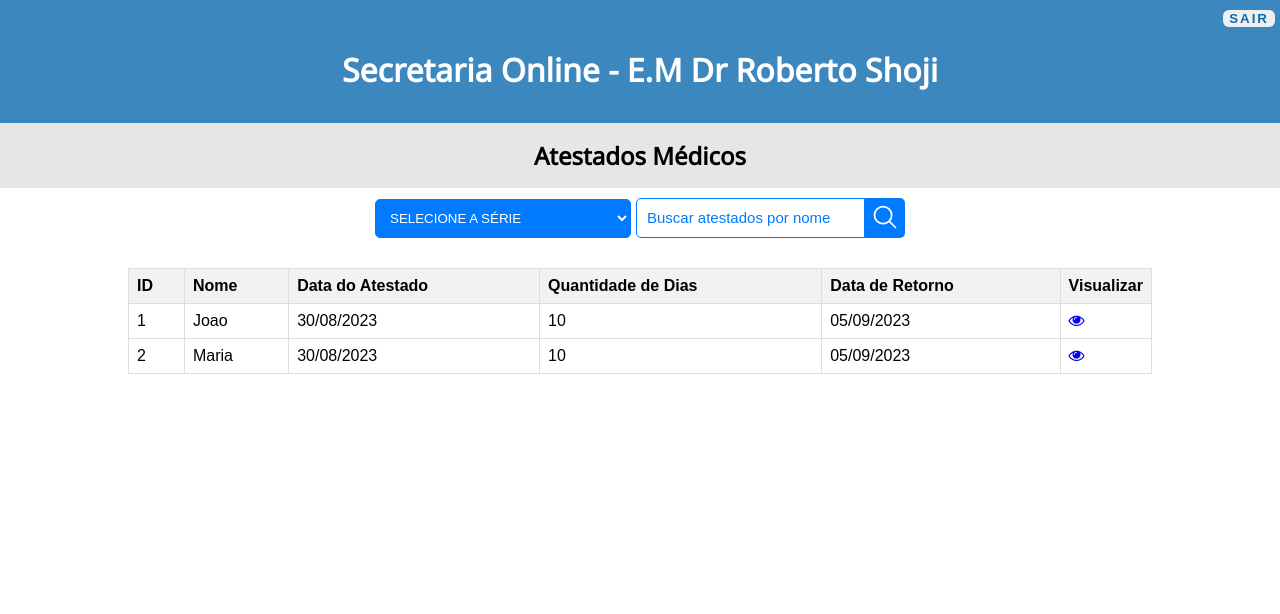
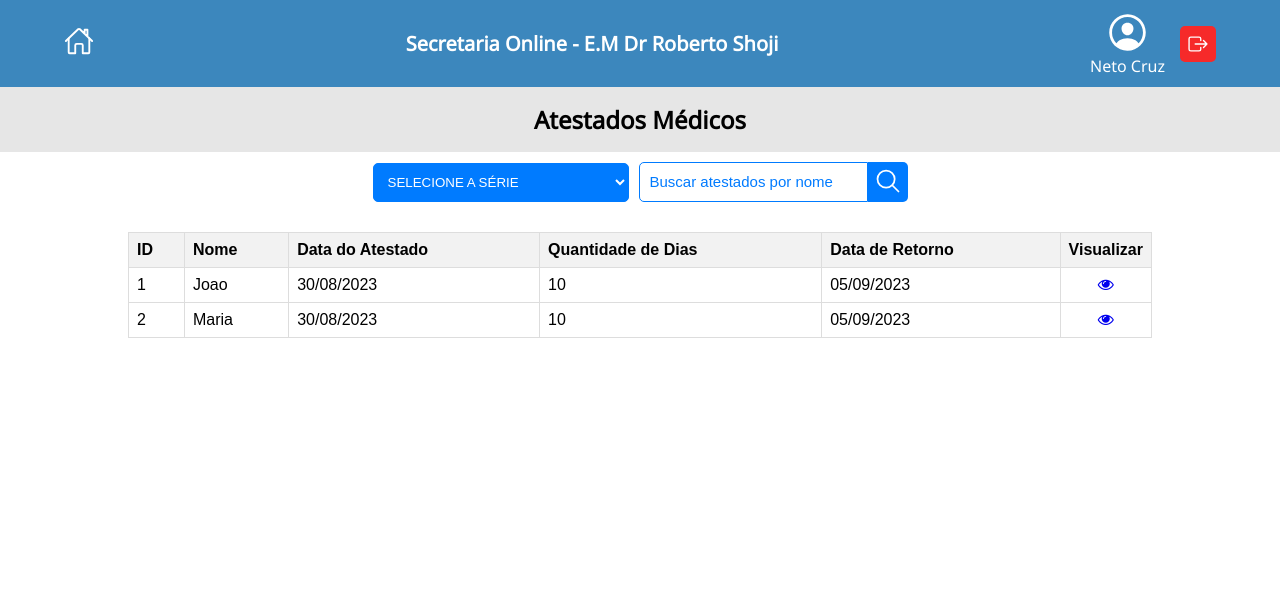
Before and after one commit to nilcruz/siteShojinho, a PHP site: page /atestados.html in a window 1280 px wide. Shown: the top 614 px of the page. Run offline with PHP 8.4, Linux system fonts and the light colour scheme.

Commit message:
ajustes na tabela

```diff
--- a/atestados.html
+++ b/atestados.html
@@ -8,18 +8,55 @@
   <title>Consultar Atestados Médicos - E.M Dr Roberto Shoji</title>
   <link rel="stylesheet" href="../styles/atestados.css">
   <link rel="stylesheet" href="https://cdnjs.cloudflare.com/ajax/libs/font-awesome/4.7.0/css/font-awesome.min.css">
+  <link rel="stylesheet" href="./styles/menu.css">
 </head>
 
 <body>
 
-  <div class="menu-bar">
+  <!-- <div class="menu-bar">
     <div class="menu-btn-sair">
       <button class="btn-sair">Sair</button>
     </div>
     <div class="menu-bar-text">
       <h1> Secretaria Online - E.M Dr Roberto Shoji</h1>
     </div>
-  </div>
+  </div> -->
+  <!-- menu -->
+  <nav class="menu-container">
+    <div class="menu-content">
+      <span class="btn-menu">
+        <svg xmlns="http://www.w3.org/2000/svg" class="ionicon" viewBox="0 0 512 512">
+          <path d="M80 212v236a16 16 0 0016 16h96V328a24 24 0 0124-24h80a24 24 0 0124 24v136h96a16 16 0 0016-16V212"
+            fill="none" stroke="currentColor" stroke-linecap="round" stroke-linejoin="round" stroke-width="32" />
+          <path d="M480 256L266.89 52c-5-5.28-16.69-5.34-21.78 0L32 256M400 179V64h-48v69" fill="none"
+            stroke="currentColor" stroke-linecap="round" stroke-linejoin="round" stroke-width="32" />
+        </svg>
+      </span>
+
+
+      <h1> Secretaria Online - E.M Dr Roberto Shoji </h1>
+      <div class="perfil-container">
+        <span class="btn-perfil">
+          <svg xmlns="http://www.w3.org/2000/svg" class="ionicon" viewBox="0 0 512 512">
+            <path
+              d="M258.9 48C141.92 46.42 46.42 141.92 48 258.9c1.56 112.19 92.91 203.54 205.1 205.1 117 1.6 212.48-93.9 210.88-210.88C462.44 140.91 371.09 49.56 258.9 48zm126.42 327.25a4 4 0 01-6.14-.32 124.27 124.27 0 00-32.35-29.59C321.37 329 289.11 320 256 320s-65.37 9-90.83 25.34a124.24 124.24 0 00-32.35 29.58 4 4 0 01-6.14.32A175.32 175.32 0 0180 259c-1.63-97.31 78.22-178.76 175.57-179S432 158.81 432 256a175.32 175.32 0 01-46.68 119.25z" />
+            <path
+              d="M256 144c-19.72 0-37.55 7.39-50.22 20.82s-19 32-17.57 51.93C191.11 256 221.52 288 256 288s64.83-32 67.79-71.24c1.48-19.74-4.8-38.14-17.68-51.82C293.39 151.44 275.59 144 256 144z" />
+          </svg>
+          Neto Cruz
+        </span>
+        <span title="Sair/deslogar" class="btn-sair">
+          <svg xmlns="http://www.w3.org/2000/svg" class="ionicon" viewBox="0 0 512 512">
+            <path
+              d="M320 176v-40a40 40 0 00-40-40H88a40 40 0 00-40 40v240a40 40 0 0040 40h192a40 40 0 0040-40v-40M384 176l80 80-80 80M191 256h273"
+              fill="none" stroke="currentColor" stroke-linecap="round" stroke-linejoin="round" stroke-width="32" />
+          </svg>
+          <!-- Sair -->
+        </span>
+      </div>
+    </div>
+  </nav>
+
 
   <div class="menu-atestado">
     <div class="menu-text-atestado">
--- a/styles/atestados.css
+++ b/styles/atestados.css
@@ -97,6 +97,7 @@ body {
 
 .tabela-aluno-atestado td:last-child {
   width: 30px;
+  text-align: center;
 }
 
 .styled-footer-atestado {
@@ -114,7 +115,7 @@ body {
 .series-select {
   width: 20%;
   /* margin: 0 auto;
-margin-top: 25px; */
+  margin-top: 25px; */
   padding: 10px;
   border: 1px solid #007bff;
   border-radius: 5px;
@@ -129,7 +130,7 @@ margin-top: 25px; */
   flex-direction: row-reverse;
   align-items: center;
   justify-content: center;
-  gap: 5px;
+  gap: 10px;
 }
 
 .buscar {
--- /dev/null
+++ b/styles/menu.css
@@ -0,0 +1,74 @@
+.menu-container {
+  width: 100%;
+  background-color: rgb(12, 106, 173, 0.8);
+}
+
+.menu-content {
+  width: 90%;
+  margin: 0 auto;
+  padding: 10px 0;
+  display: flex;
+  align-items: center;
+  justify-content: space-between;
+}
+
+.menu-content h1 {
+  margin: 0;
+  font-size: 20px;
+  color: white;
+}
+
+
+.btn-menu svg {
+  width: 30px;
+  color: white;
+}
+
+.btn-perfil {
+  display: flex;
+  flex-direction: column;
+  justify-content: center;
+  align-items: center;
+  color: white;
+}
+
+.btn-perfil svg {
+  width: 45px;
+}
+
+.btn-perfil svg path {
+  fill: white;
+}
+
+.perfil-container {
+  display: flex;
+  gap: 15px;
+  justify-content: center;
+  align-items: center;
+}
+
+.btn-sair {
+  background-color: rgb(246, 42, 42);
+  display: flex;
+  min-height: 20px;
+  align-items: center;
+  justify-content: center;
+  gap: 5px;
+  padding: 5px;
+  border-radius: 5px;
+  color: white;
+  cursor: pointer;
+  border: 2px solid transparent;
+}
+
+.btn-sair:hover {
+  border: 2px solid white;
+}
+
+.btn-sair svg {
+  width: 22px;
+}
+
+.btn-sair svg path {
+  stroke: white;
+}
```
